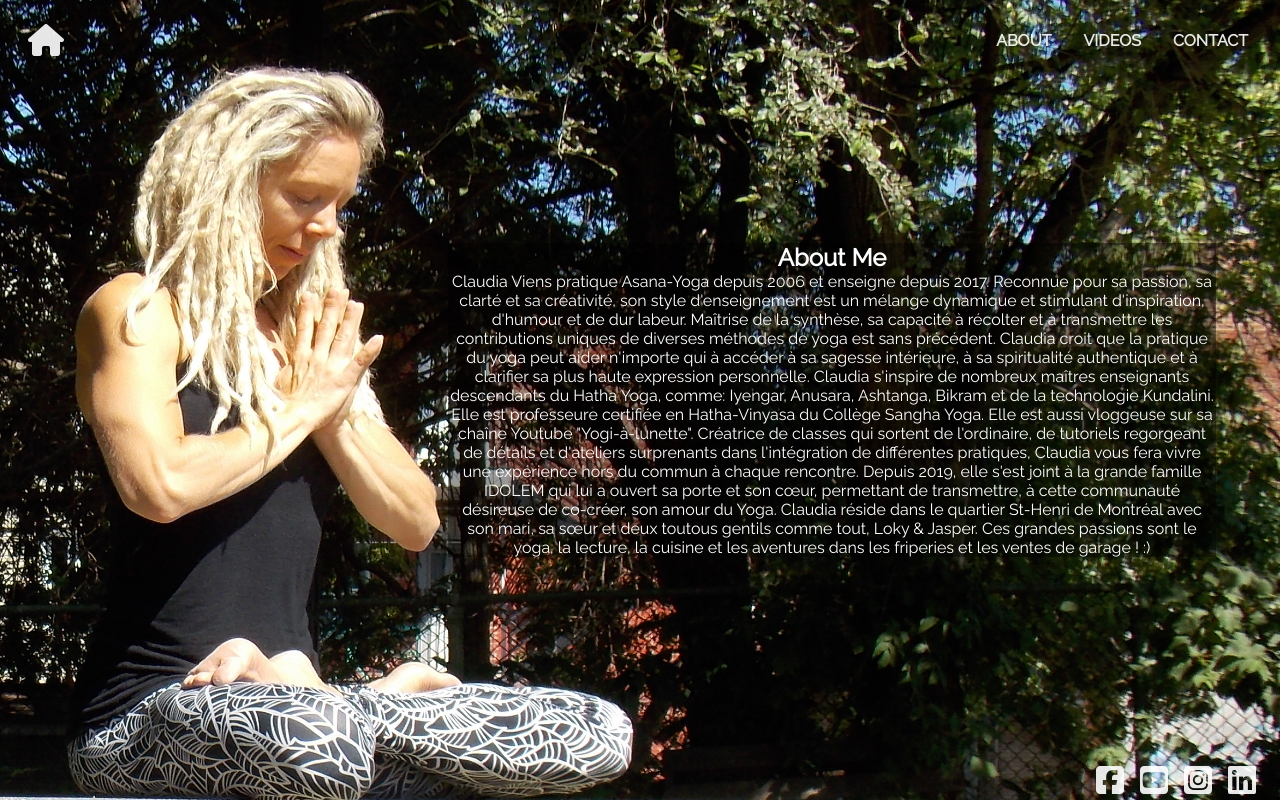
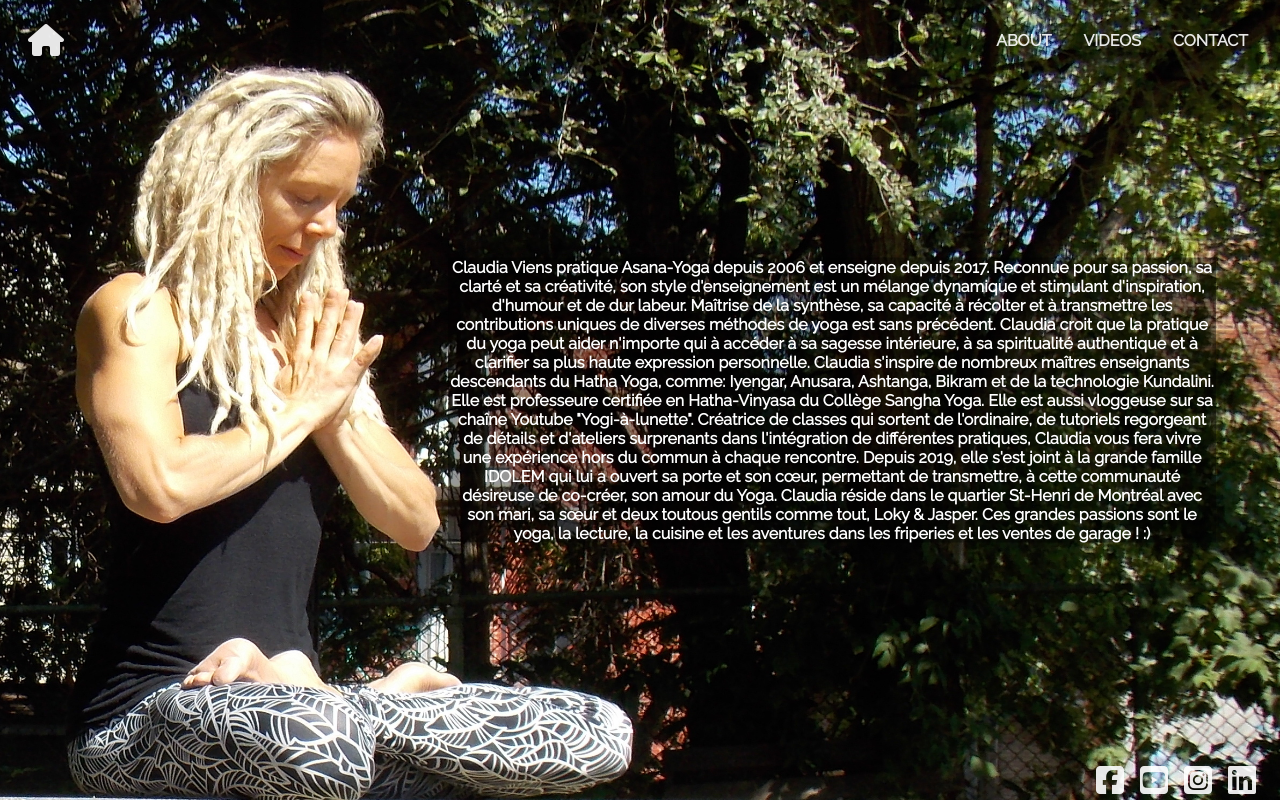
Before and after one commit to notayogilee/yogi-a-lunette-react, a React (Create React App) app: page /about in a window 1280 px wide. Built offline with nearby package versions, Linux system fonts and the light colour scheme; a web font is replaced by a local one.

Commit message:
remove title on about - redundant

```diff
--- a/src/components/About.js
+++ b/src/components/About.js
@@ -8,7 +8,6 @@ const About = () => {
       <img src={yogiAbout} className="yogi-pic" alt="none" />
 
       <div className="text">
-        <h2>About Me</h2>
         <p>Claudia Viens pratique Asana-Yoga depuis 2006 et enseigne depuis 2017. Reconnue pour sa passion, sa clarté et sa créativité, son style d'enseignement est un mélange dynamique et stimulant d'inspiration, d'humour et de dur labeur. Maîtrise de la synthèse, sa capacité à récolter et à transmettre les contributions uniques de diverses méthodes de yoga est sans précédent. Claudia croit que la pratique du yoga peut aider n'importe qui à accéder à sa sagesse intérieure, à sa spiritualité authentique et à clarifier sa plus haute expression personnelle.
 
  Claudia s'inspire de nombreux maîtres enseignants descendants du Hatha Yoga, comme: Iyengar, Anusara, Ashtanga, Bikram et de la technologie Kundalini. Elle est professeure certifiée en Hatha-Vinyasa du Collège Sangha Yoga. Elle est aussi vloggeuse sur sa chaîne Youtube "Yogi-à-lunette". Créatrice de classes qui sortent de l'ordinaire, de tutoriels regorgeant de détails et d'ateliers surprenants dans l'intégration de  différentes pratiques,  Claudia vous fera vivre une expérience hors du commun à chaque rencontre. Depuis 2019,  elle s'est joint à la grande famille IDOLEM qui lui a ouvert sa porte et son cœur, permettant de transmettre, à cette communauté désireuse de co-créer, son amour du Yoga.
--- a/src/components/About.scss
+++ b/src/components/About.scss
@@ -1,12 +1,10 @@
 .container {
   position: relative;
-  // margin-top: -80px;
   width: 100%;
   height: 100vh;
 
   .yogi-pic {
     position: absolute;
-
     width: 100%;
     height: 100vh;
   }
@@ -24,10 +22,11 @@
     width: 60%;
     background-color: rgba(0, 0, 0, 0.4);
 
-    h2,
     p {
       color: #fff;
       text-align: center;
+      font-size: 16px;
+      font-weight: 600;
     }
   }
 }
--- a/src/components/Video.scss
+++ b/src/components/Video.scss
@@ -91,18 +91,14 @@
       }
 
       .modal-description {
-        // text-align: center;
-        // justify-content: center;
-        // overflow-wrap: break-word;
-        // padding: 0;
         width: 100%;
-        // height: 100vh;
         justify-content: center;
         align-items: center;
         text-align: justify;
         text-justify: inter-word;
         padding: 0;
         overflow: auto;
+        margin-bottom: 0.5rem;
       }
     }
   }
```
Also changed, not shown: src/components/Main.scss (deleted).
